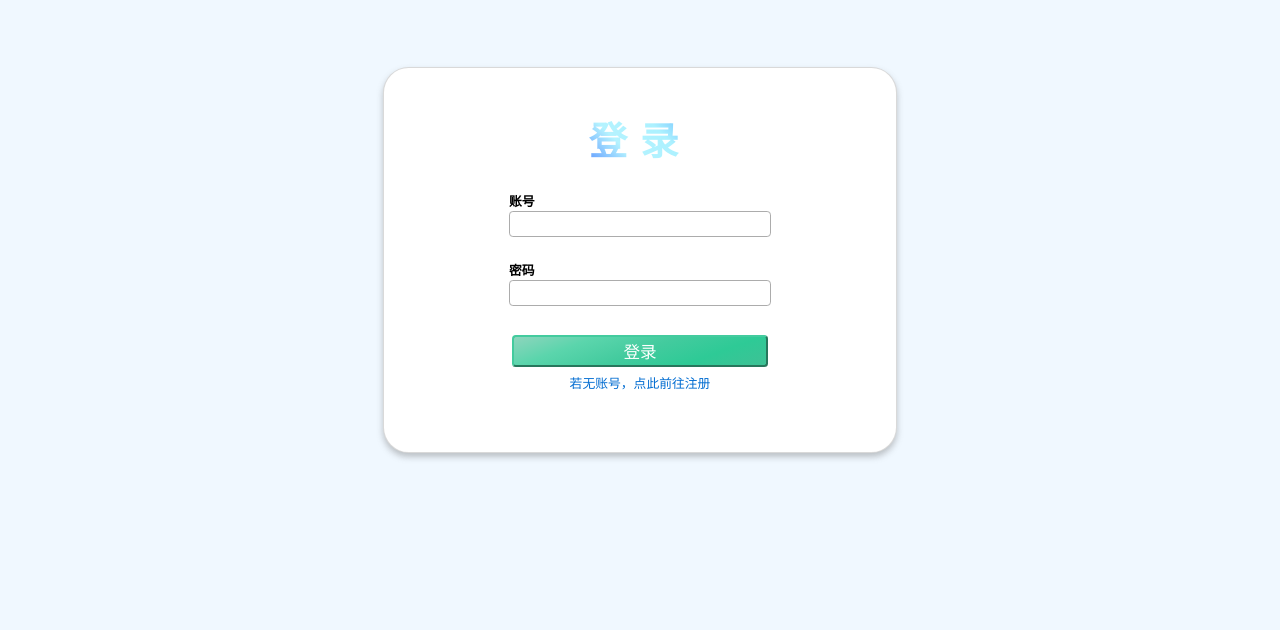
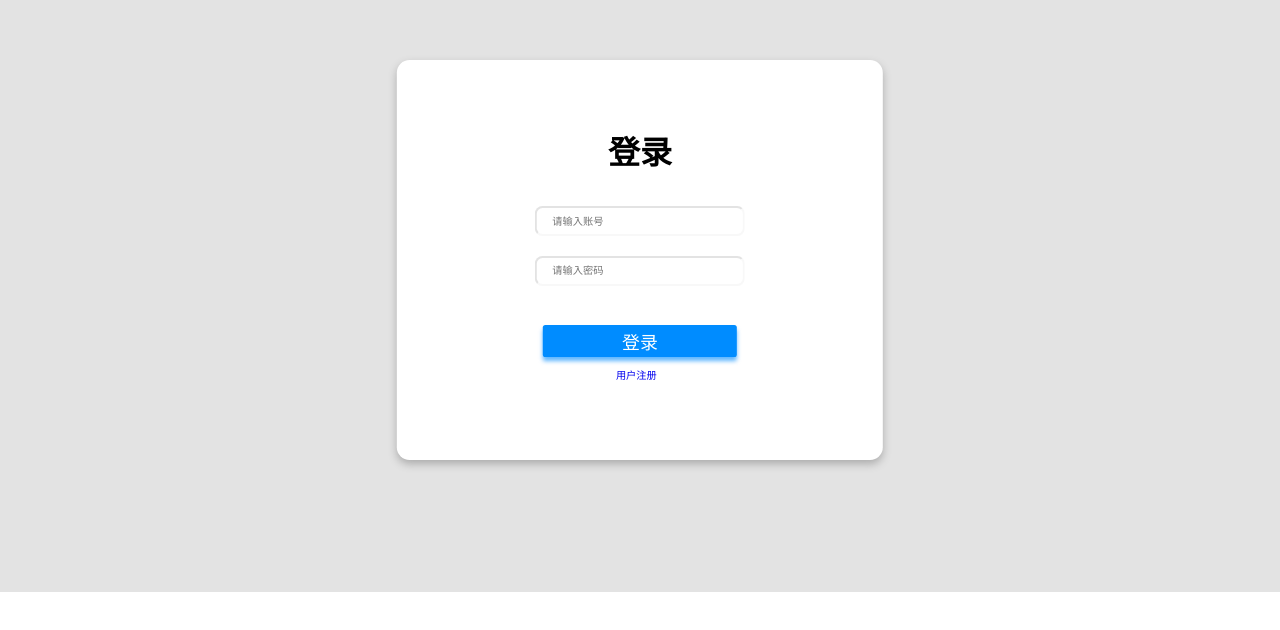
Before and after one commit to lpf-330/zysx, a Vue app: page /index#/login in a window 1280 px wide. Shown: the part 140-770 px from the top of the page. Built offline with nearby package versions, Linux system fonts and the light colour scheme; a web font is replaced by a local one.

Commit message:
完成登陆和个人基本信息的请求和后端编写

```diff
--- a/src/main.js
+++ b/src/main.js
@@ -1,7 +1,7 @@
 import { createApp } from 'vue'
 import App from './App.vue'
 import router from './router'
-import pinia from './store'
+import pinia from './stores'
 
 
 createApp(App).use(pinia).use(router).mount('#app')
--- a/src/pages/Login.vue
+++ b/src/pages/Login.vue
@@ -1,140 +1,172 @@
 <script setup>
+import { ref } from 'vue';
+import router from '../router'
 import { RouterLink } from 'vue-router';
-import router from '../router';
+import axios from 'axios';
+import useUserInfoStore from '../stores/user';
+import { storeToRefs } from 'pinia';
 
-let account, password
+let userInfoStore = storeToRefs(useUserInfoStore())
 
-const login = () => {
-    console.log(account + "  " + password);
+const username = ref('')
+const password = ref('')
+const passwordTest = /^[a-zA-Z0-9_]{1,20}$/
 
-    router.push('/index')
+
+let fetchUser = async () => {
+
+
+    try {
+
+
+        const url = `http://localhost:8081/userInfo?username=${encodeURIComponent(username.value)}&password=${encodeURIComponent(password.value)}`; // 通过查询字符串拼接 URL
+
+        // 发送 GET 请求
+        const response = await axios.get(url);
+
+        if (response.data.code === 1) {
+            userInfoStore.user.value = response.data;
+            console.log("响应", response.data);
+            router.push('/index')
+
+
+        } else {
+            alert(user.value.msg)
+        }
+
+
+
+    } catch (error) {
+        console.error("出错", error);
+        alert("加载失败，请稍后再试。"); // 友好的错误提示
+
+    }
+
+
+
+}
+
+
+
+const LoginTest = () => {
+    console.log(122);
+
+    if (username.value) {
+        if (password.value) {
+            if (passwordTest.test(password.value)) {
+                console.log(123);
+
+                fetchUser()
+
+
+            } else {
+                alert("密码必须在12个字符内，且仅限英文字母，数字和下划线")
+            }
+        } else {
+            alert("请输入密码")
+        }
+    } else {
+        alert("请输入账号")
+    }
 }
 
 </script>
 
 <template>
     <div class="backgrand">
-        <div class="box">
-            <span class="title">登录</span>
-            <form action="" class="loginForm">
-                <div class="content">
-                    <div>
-                        <h5>账号</h5>
-                        <input v-model="account" type="text" name="" id="" class="account">
-                    </div>
-                    <div>
-                        <h5>密码</h5>
-                        <input v-model="password" type="password" name="" id="" class="password">
-                    </div>
-                </div>
-                <div class="opt">
-                    <div>
-                        <input @click="login" type="button" value="登录" class="loginButton">
-                        <RouterLink to="/register" class="router">
-                            <p class="toRegister">若无账号，点此前往注册</p>
-                        </RouterLink>
-                    </div>
-                </div>
-            </form>
-        </div>
+        <form class="from">
+            <h1>登录</h1>
+            <input type="text" name="AccountNumber" id="account" class="account" placeholder="&nbsp&nbsp请输入账号"
+                v-model="username">
+            <input type="text" name="KeyWord" id="passward" class="password" placeholder="&nbsp&nbsp请输入密码"
+                v-model="password">
+            <input type="submit" id="login" class="login" value="登录" @click="LoginTest">
+            <div class="linkBox">
+                <!-- <router-link to="/admLogin" class="link">管理员登录</router-link> -->
+                <router-link to="/register" class="link">用户注册</router-link>
+            </div>
+        </form>
+
     </div>
 </template>
 
 <style scoped>
 .backgrand {
-    width: 100vw;
-    height: 100vh;
-    margin: 0;
-    background-color: aliceblue;
-    display: flex;
-    justify-content: center;
-    align-items: center;
+    width: 100%;
+    height: 100%;
+    background-color: #acacac57;
 }
 
-.box {
-    height: 3rem;
-    width: 4rem;
+.from {
+    padding-top: 10%;
+    border: 1%;
+    border-radius: 0.1rem;
+    display: inline-block;
+    position: fixed;
+    top: 50%;
+    left: 50%;
+    right: 50%;
+    transform: translate(-50%, -50%);
+    height: 50%;
+    width: 38%;
+    margin: 0;
+    padding: 0;
+    text-align: center;
     background-color: white;
-    border-radius: 0.2rem;
-    border: 0.8px solid rgba(196, 196, 196, 0.637);
-    box-shadow: 0 0.03rem 0.05rem rgba(98, 98, 98, 0.378);
     display: flex;
     flex-direction: column;
     align-items: center;
     justify-content: center;
+    box-shadow: 0px 0.5vh 1vh 0 #acacac;
 }
 
-.title {
-    font-size: 0.3rem;
-    font-weight: 600;
-    font-family: 'FanYuanTi';
-    background: linear-gradient(45deg, #5b94ff, #b5f3ff, #acf1ff, #5db1ff);
-    -webkit-background-clip: text;
-    background-clip: text;
-    color: transparent;
-    margin-bottom: 0.1rem;
-    letter-spacing: 0.1rem;
-}
-
-.loginForm {
-    height: 1.8rem;
-    width: 3rem;
-}
-
-
-.loginButton {
-    height: 0.25rem;
-    width: 2rem;
-    background: linear-gradient(160deg, rgb(142, 213, 189), rgb(91, 213, 172), rgb(67, 203, 158), rgb(46, 202, 150), rgb(62, 193, 149));
-    border-radius: 0.03rem;
-    border-color: rgb(67, 203, 158);
-    font-size: 0.13rem;
-    color: white;
+.from h1 {
+    font-size: 0.25rem;
+    position: relative;
+    top: -8%;
 }
 
 .account,
 .password {
-    width: 2rem;
-    height: 0.17rem;
-    border-radius: 0.03rem;
-    font-size: 0.1rem;
-    margin-top: 0.01rem;
-    border: none;
-    border: 0.013rem solid rgb(172, 172, 172);
+    position: relative;
+    top: -5%;
+    width: 40%;
+    height: 6%;
+    border-radius: 0.06rem;
+    border-width: 0.02rem;
+    padding-left: 2%;
+    margin-bottom: 4%;
+    font-size: 0.08rem;
+    border-color: #e1e1e13e;
 }
 
-h5 {
-    font-size: 0.1rem;
-    color: black;
-    margin: 0;
-}
-
-.content {
-    height: 60%;
-    display: flex;
-    flex-direction: column;
-    align-items: center;
-    justify-content: space-around;
-}
-
-.opt {
-    height: 40%;
-    display: flex;
-    flex-direction: column;
-    align-items: center;
-    justify-content: space-around;
-}
-
-.toRegister {
-    margin: 0;
-    margin-top: 0.05rem;
-    font-size: 0.1rem;
-    color: rgb(0, 108, 209);
-    text-align: center;
+.login {
+    width: 40%;
+    height: 8%;
+    font-size: 0.14rem;
+    color: #fff;
+    border-radius: 0.02rem;
+    background-color: rgb(0, 140, 255);
+    box-shadow: 0px 0.5vh 0.5vh 0 rgba(0, 140, 255, 0.63);
+    border: 0;
     cursor: pointer;
 }
 
-.router {
+.link {
+    font-size: 0.08rem;
     text-decoration: none;
 }
+
+.linkBox {
+    width: 30%;
+    margin-top: 2%;
+}
+
+.linkBox a:nth-of-type(1) {
+    margin-right: 5%;
+}
+
+.linkBox a:nth-of-type(2) {
+    margin-left: 5%;
+}
 </style>
--- a/src/pages/register.vue
+++ b/src/pages/register.vue
@@ -1,129 +1,171 @@
-<script setup>
+<!-- <script setup>
+import { ref } from 'vue';
+import router from '../router'
+import { RouterLink } from 'vue-router';
+import axios from 'axios';
+import useUserInfoStore from '../stores/user';
+import { storeToRefs } from 'pinia';
 
+let userInfoStore=storeToRefs(useUserInfoStore())
+
+const username = ref('')
+const password = ref('')
+const passwordTest = /^[a-zA-Z0-_]{2,11}$/
+
+
+let fetchUser=async()=>{
+
+
+try {
+
+
+     const url = `http://localhost:8081/userInfo?username=${encodeURIComponent(username.value)}&password=${encodeURIComponent(password.value)}`; // 通过查询字符串拼接 URL
+
+        // 发送 GET 请求
+        const response = await axios.get(url);
+
+    if(response.data.code===1){
+        userInfoStore.user.value = response.data;
+        console.log("响应",response.data);
+        router.push('/index/indexView')
+
+
+    }else{
+      alert(user.value.msg)
+    }
+
+
+
+  } catch (error) {
+     console.error("出错", error);
+    alert("加载失败，请稍后再试。"); // 友好的错误提示
+
+  }
+
+
+
+}
+
+
+
+const LoginTest = () => {
+  console.log(122);
+
+  if (username.value) {
+    if (password.value) {
+      if(passwordTest.test(password.value)){
+        console.log(123);
+
+        fetchUser()
+
+
+        }else{
+          alert("密码必须在12个字符内，且仅限英文字母，数字和下划线")
+        }
+    } else {
+      alert("请输入密码")
+    }
+  } else {
+    alert("请输入账号")
+  }
+}
 
 </script>
 
 <template>
-    <div class="backgrand">
-        <div class="box">
-            <span class="title">注册</span>
-            <form action="" class="registerForm">
-                <div class="content">
-                    <div>
-                        <h5>账号</h5>
-                        <input type="text" name="" id="" class="account">
-                    </div>
-                    <div>
-                        <h5>密码</h5>
-                        <input type="password" name="" id="" class="password">
-                    </div>
-                </div>
-                <div class="opt">
-                    <div>
-                        <input type="button" value="注册" class="registerButton">
-                        <RouterLink to="/login" class="router"><p class="toLogin">返回登录</p></RouterLink>
-                    </div>
-                </div>
-            </form>
-        </div>
-    </div>
+  <div class="backgrand">
+    <form class="from">
+      <h1>登录</h1>
+      <input type="text" name="AccountNumber" id="account" class="account" placeholder="&nbsp&nbsp请输入账号"
+        v-model="username">
+      <input type="text" name="KeyWord" id="passward" class="password" placeholder="&nbsp&nbsp请输入密码" v-model="password">
+      <input type="submit" id="login" class="login" value="登录" @click="LoginTest">
+      <div class="linkBox">
+        <router-link to="/admLogin" class="link">管理员登录</router-link>
+      <router-link to="/register" class="link">用户注册</router-link>
+      </div>
+    </form>
+
+  </div>
 </template>
 
 <style scoped>
 .backgrand {
-    width: 100vw;
-    height: 100vh;
-    margin: 0;
-    background-color: aliceblue;
-    display: flex;
-    justify-content: center;
-    align-items: center;
+  width: 100%;
+  height: 100%;
+  background-color: #acacac57;
 }
 
-.box {
-    height: 3rem;
-    width: 4rem;
-    background-color: white;
-    border-radius: 0.2rem;
-    border: 0.8px solid rgba(196, 196, 196, 0.637);
-    box-shadow: 0 0.03rem 0.05rem rgba(98, 98, 98, 0.378);
-    display: flex;
-    flex-direction: column;
-    align-items: center;
-    justify-content: center;
+.from {
+  padding-top: 10%;
+  border: 1%;
+  border-radius: 1rem;
+  display: inline-block;
+  position: fixed;
+  top: 50%;
+  left: 50%;
+  right: 50%;
+  transform: translate(-50%, -50%);
+  height: 50%;
+  width: 38%;
+  margin: 0;
+  padding: 0;
+  text-align: center;
+  background-color: white;
+  display: flex;
+  flex-direction: column;
+  align-items: center;
+  justify-content: center;
+  box-shadow: 0px 0.5vh 1vh 0 #acacac;
 }
 
-.title {
-    font-size: 0.3rem;
-    font-weight: 600;
-    font-family: 'FanYuanTi';
-    background: linear-gradient(45deg, #5b94ff, #b5f3ff, #acf1ff, #5db1ff);
-    -webkit-background-clip: text;
-    background-clip: text;
-    color: transparent;
-    margin-bottom: 0.1rem;
-    letter-spacing: 0.1rem;
-}
-
-.registerForm {
-    height: 1.8rem;
-    width: 3rem;
-}
-
-
-.registerButton {
-    height: 0.25rem;
-    width: 2rem;
-    background:linear-gradient(160deg,rgb(142, 213, 189),rgb(91, 213, 172),rgb(67, 203, 158),rgb(46, 202, 150),rgb(62, 193, 149));
-    border-radius: 0.03rem;
-    border-color: rgb(67, 203, 158);
-    font-size: 0.13rem;
-    color: white;
+.from h1 {
+  font-size: 2.5rem;
+  position: relative;
+  top: -8%;
 }
 
 .account,
 .password {
-    width: 2rem;
-    height: 0.17rem;
-    border-radius: 0.03rem;
-    font-size: 0.1rem;
-    margin-top: 0.01rem;
-    border: none;
-    border:0.013rem solid rgb(172, 172, 172);
+  position: relative;
+  top: -5%;
+  width: 40%;
+  height: 6%;
+  border-radius: 2rem;
+  border-width: 0.2rem;
+  padding-left: 2%;
+  margin-bottom: 4%;
+  font-size: 1rem;
+  border-color: #e1e1e13e;
 }
 
-h5 {
-    font-size: 0.1rem;
-    color: black;
-    margin: 0;
+.login {
+  width: 40%;
+  height: 8%;
+  font-size: 1.4rem;
+  color: #fff;
+  border-radius: 2rem;
+  background-color: rgb(0, 140, 255);
+  box-shadow: 0px 0.5vh 0.5vh 0 rgba(0, 140, 255, 0.63);
+  border: 0;
+  cursor: pointer;
 }
 
-.content{
-    height: 60%;
-    display: flex;
-    flex-direction: column;
-    align-items: center;
-    justify-content: space-around;
+.link{
+  font-size: 0.8rem;
+  text-decoration: none;
 }
 
-.opt{
-    height: 40%;
-    display: flex;
-    flex-direction: column;
-    align-items: center;
-    justify-content: space-around;
+.linkBox{
+  width: 30%;
+  margin-top: 2%;
 }
 
-.toLogin{
-    margin: 0;
-    margin-top: 0.05rem;
-    font-size: 0.1rem;
-    color: rgb(0, 108, 209);
-    text-align: center;
-    cursor: pointer;
+.linkBox a:nth-of-type(1){
+  margin-right: 5%;
 }
 
-.router{
-    text-decoration: none;
+.linkBox a:nth-of-type(2){
+  margin-left: 5%;
 }
-</style>
+</style> -->
--- a/src/router/index.js
+++ b/src/router/index.js
@@ -12,7 +12,7 @@ const routes = [
     },
     {
         path: "/register",
-        component: () => import("../pages/Register.vue")
+        component: () => import("../pages/register.vue")
     },
     {
         path: "/index",
@@ -46,4 +46,5 @@ const router = createRouter({
 });
 
 
-export default router;
+
+export default router ;
--- /dev/null
+++ b/src/stores/user.js
@@ -0,0 +1,12 @@
+import { defineStore } from "pinia";
+
+const useUserInfoStore = defineStore("userInfor", {
+    state: () => ({
+        user:Object
+    }),
+    actions: {
+
+    }
+})
+
+export default useUserInfoStore
```
Also changed, not shown: src/components/HomeRight.vue (+57 -4 lines), src/stores/index.js (renamed from src/store/index.js), 1 other file (tests, documents, lock files or other folders).
